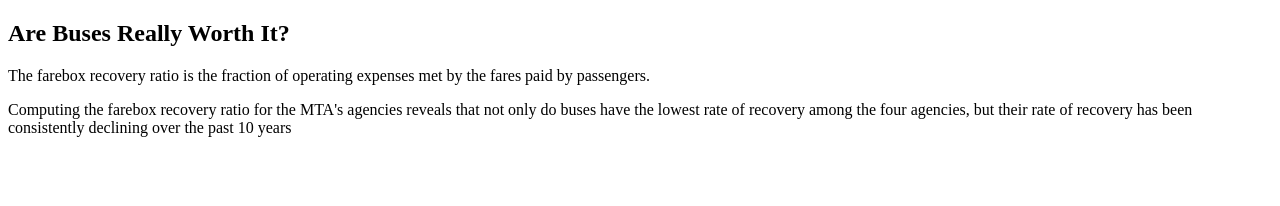
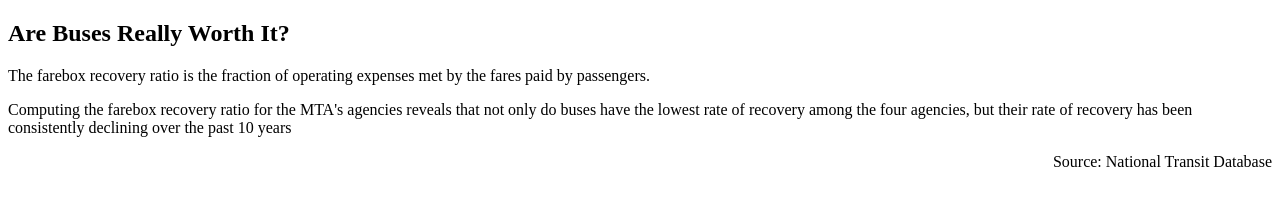
Before and after one commit to iyengarrishi/RishiVizFinal, a plain HTML site: page index1.html in a window 1280 px wide. Drawn offline with nearby package versions, Linux system fonts and the light colour scheme; a script that the page names is missing.

Commit message:
Added source

```diff
--- a/index1.html
+++ b/index1.html
@@ -22,5 +22,7 @@
 		</div>
 		<!--This div will hold my chart, give it a max width to make responsiveness easier-->
 		<div id ="recoveryDiv" style = "max-width: 960px"></div>
+		<!--This div holds information about my data source-->
+		<div id ="sourceDiv2" style="float:right">Source: National Transit Database</div>
 	</body>
 </html>
```
